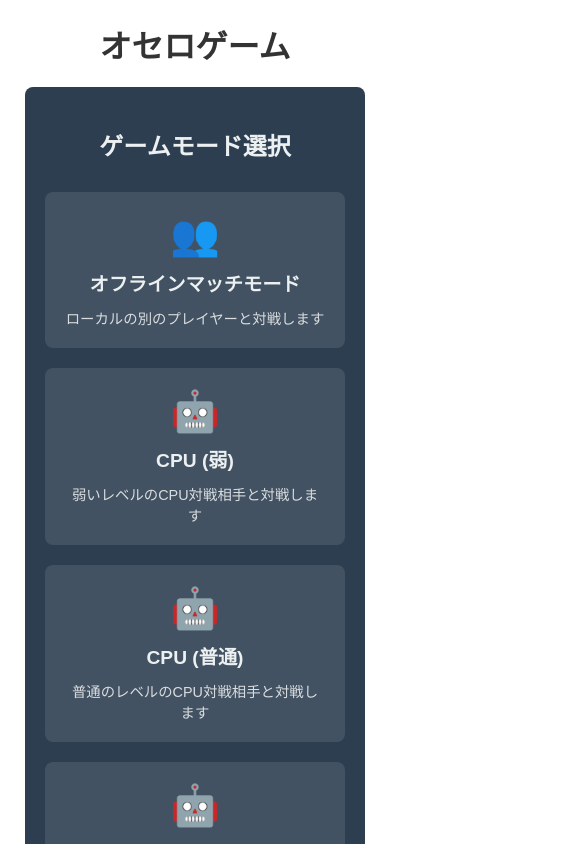
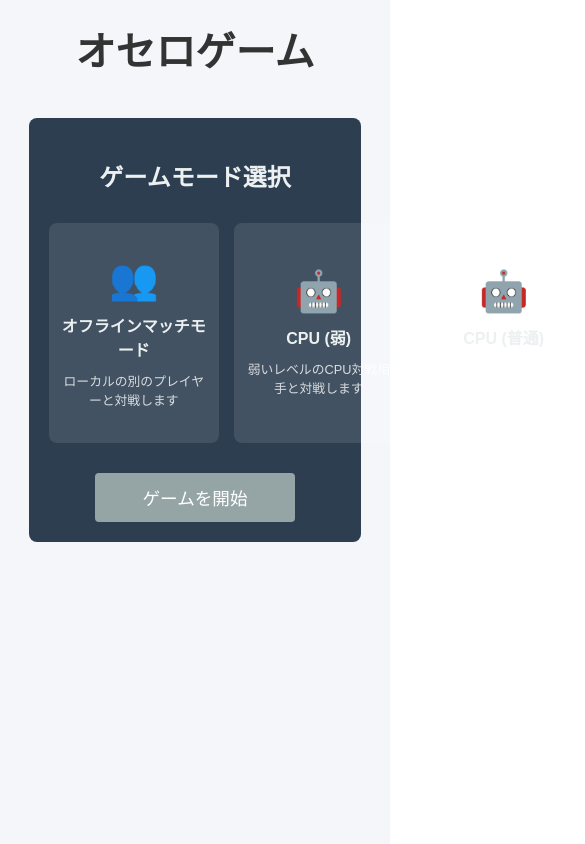
Before and after one commit to namakun/othello, a Vue app: page / in a window 390 px wide. Shown: the top 844 px of the page, 585 px wide, since content can reach past the window. Built offline with nearby package versions, Linux system fonts and the light colour scheme.

Commit message:
モード選択画面を横並び

```diff
--- a/src/App.vue
+++ b/src/App.vue
@@ -55,18 +55,32 @@ export default {
 .app {
   font-family: Arial, sans-serif;
   text-align: center;
-  margin: 20px;
+  padding: 20px;
   color: #333;
+  min-height: 100vh;
+  box-sizing: border-box;
+  display: flex;
+  flex-direction: column;
+  background-color: #f5f6fa;
 }
 
 .game-container {
   display: flex;
   justify-content: center;
+  align-items: flex-start;
   margin-top: 20px;
+  flex: 1;
 }
 
 h1 {
   color: #333;
-  margin-bottom: 20px;
+  margin: 0 0 20px 0;
+  font-size: 2.5em;
+}
+
+/* ページ全体のリセット */
+body {
+  margin: 0;
+  padding: 0;
 }
 </style>
--- a/src/components/ModeSelection.vue
+++ b/src/components/ModeSelection.vue
@@ -81,12 +81,14 @@ export default {
 
 <style scoped>
 .mode-selection {
-  max-width: 800px;
+  width: 100%;
+  max-width: 1200px;
   margin: 0 auto;
   padding: 20px;
   background-color: #2c3e50;
   border-radius: 8px;
   color: #ecf0f1;
+  box-sizing: border-box;
 }
 
 h2 {
@@ -97,21 +99,44 @@ h2 {
 
 .mode-options {
   display: grid;
-  grid-template-columns: repeat(auto-fit, minmax(300px, 1fr));
-  gap: 20px;
-  margin-bottom: 30px;
+  grid-template-columns: repeat(4, 1fr);
+  gap: 15px;
+  margin-bottom: 50px;
+  min-height: 200px;
 }
 
 .mode-option {
   background-color: rgba(255, 255, 255, 0.1);
   border-radius: 8px;
-  padding: 20px;
+  padding: 15px;
   cursor: pointer;
   transition: all 0.3s ease;
   display: flex;
   flex-direction: column;
   align-items: center;
   text-align: center;
+  min-width: 200px;
+  height: 100%;
+  justify-content: center;
+}
+
+@media (max-width: 1200px) {
+  .mode-selection {
+    max-width: 95%;
+  }
+
+  .mode-option {
+    min-width: 150px;
+    padding: 10px;
+  }
+
+  .mode-name {
+    font-size: 1em !important;
+  }
+
+  .mode-description {
+    font-size: 0.8em !important;
+  }
 }
 
 .mode-option:hover {
@@ -143,7 +168,7 @@ h2 {
 .start-game-button {
   display: block;
   width: 200px;
-  margin: 0 auto;
+  margin: 20px auto 0;
   padding: 12px 20px;
   background-color: #27ae60;
   color: white;
```
